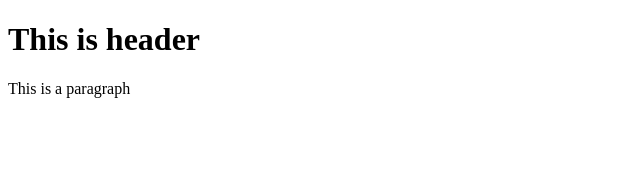
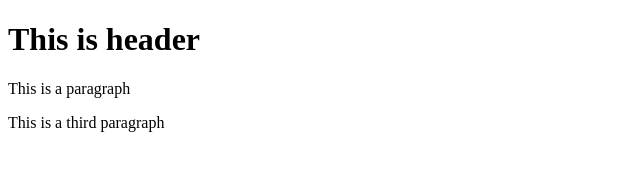
Before and after one commit to Maxrozvora/git-test, a website: page index.html in a window 1280 px wide. Shown: the whole page, without its empty margins (0-640 px from the left). Drawn offline with Linux system fonts and the light colour scheme.

Commit message:
fourth commit

```diff
--- a/index.html
+++ b/index.html
@@ -9,5 +9,6 @@
 <body>
     <h1>This is header</h1>
     <p>This is a paragraph</p>
+    <p>This is a third paragraph</p>
 </body>
 </html>
```
Also changed, not shown: package.json (added, +24 -0 lines), 1 other file.
